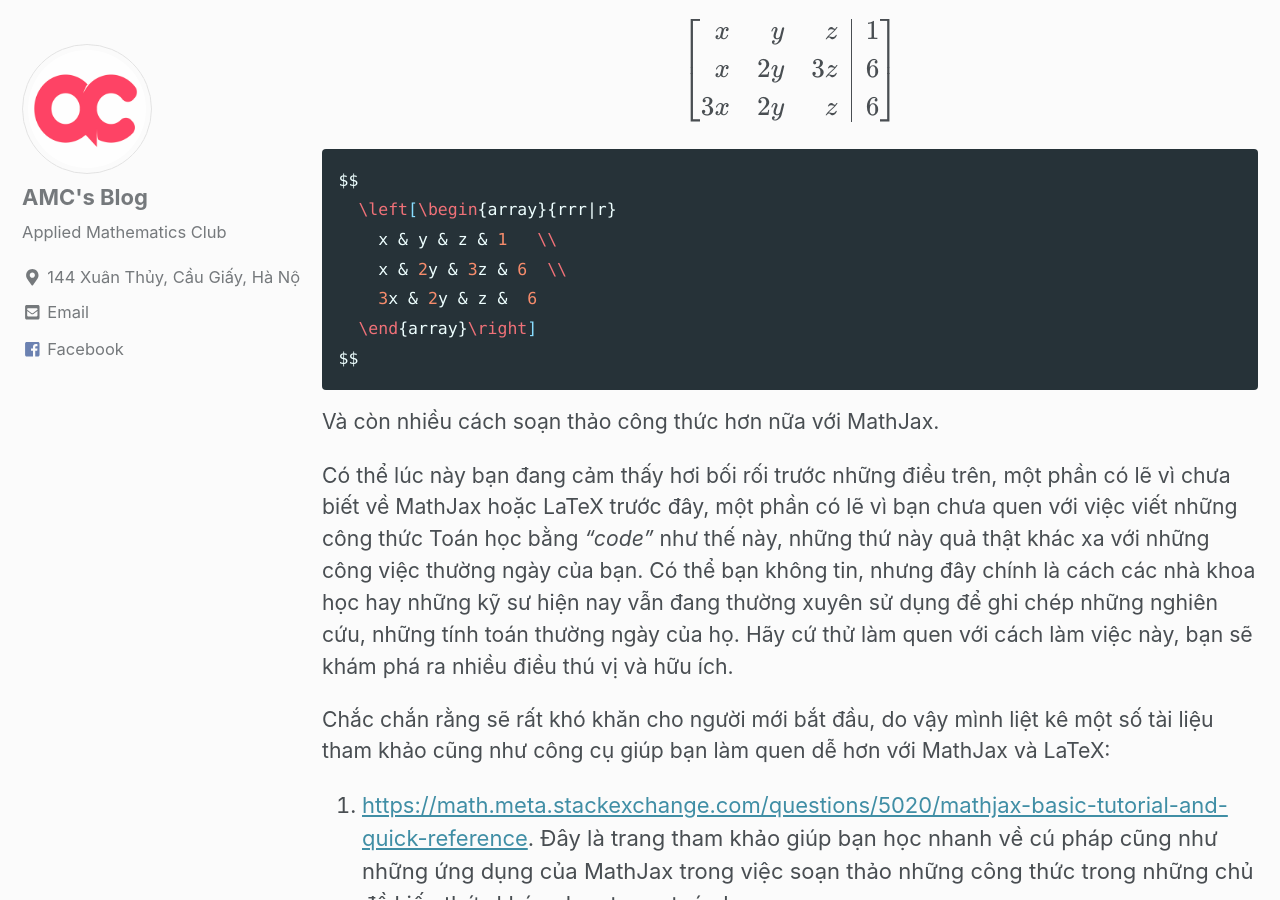
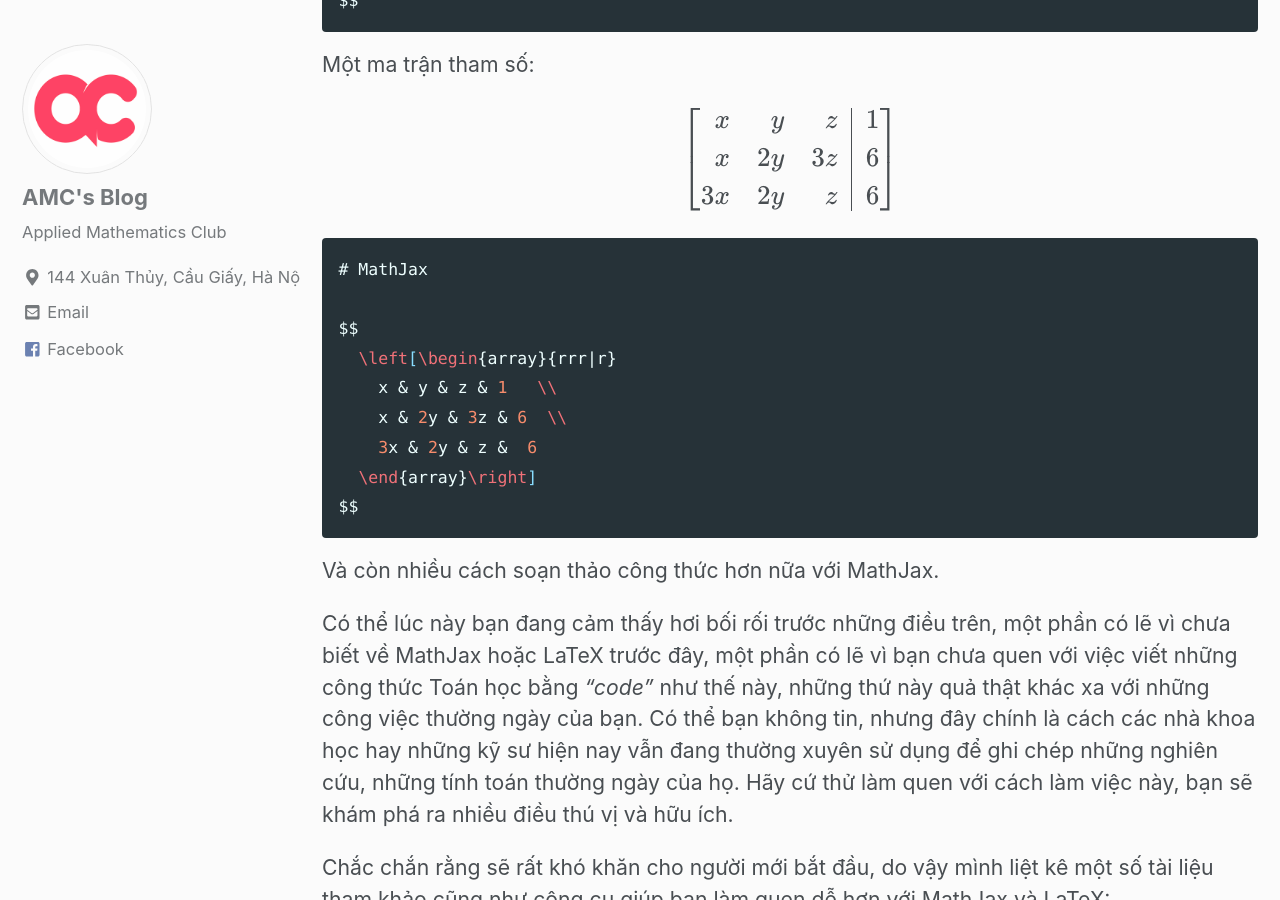
Before and after one commit to amcblog/testvon.github.io, a Jekyll site: the page built from _posts/demo/2018-02-16-demo-4-mathjax.md, in a window 1280 px wide and 900 px high, scrolled down 1617 px. Built offline with Jekyll 4.4.1, drawn with Linux system fonts in a browser that asks for light colours; nearby versions of some CDN libraries; formulas are drawn with MathJax 3.

Commit message:
Update 2018-02-16-demo-4-mathjax.md

````diff
--- a/_posts/demo/2018-02-16-demo-4-mathjax.md
+++ b/_posts/demo/2018-02-16-demo-4-mathjax.md
@@ -31,6 +31,7 @@
 
 ```latex
 # MathJax
+
 $$ f(x)=\sum_{n=0}^{\infty}\frac{f^{(n)}(a)}{n!}(x-a)^n
 = f(a)+\frac{f^{'}(a)}{1!}(x-a)+\frac{f^{''}(a)}{2!}(x-a)^2+\frac{f^{'''}(a)}{3!}(x-a)^3+...
 $$
@@ -44,6 +45,7 @@
 
 ```latex
 # MathJax
+
 $$
 e^x=\sum_{n=0}^{\infty}\frac{x^n}{n!}
 = 1+\frac{x}{1!}+\frac{x^2}{2!}+\frac{x^3}{3!}+...
@@ -58,6 +60,7 @@
 
 ```latex
 # MathJax
+
 $$
 \int\frac{dx}{\sqrt{a^2-x^2}}=arcsin\frac{x}{|a|}+C
 $$
@@ -74,6 +77,8 @@
 $$
 
 ```latex
+# MathJax
+
 $$
   \left[\begin{array}{rrr|r}
     x & y & z & 1   \\
````
